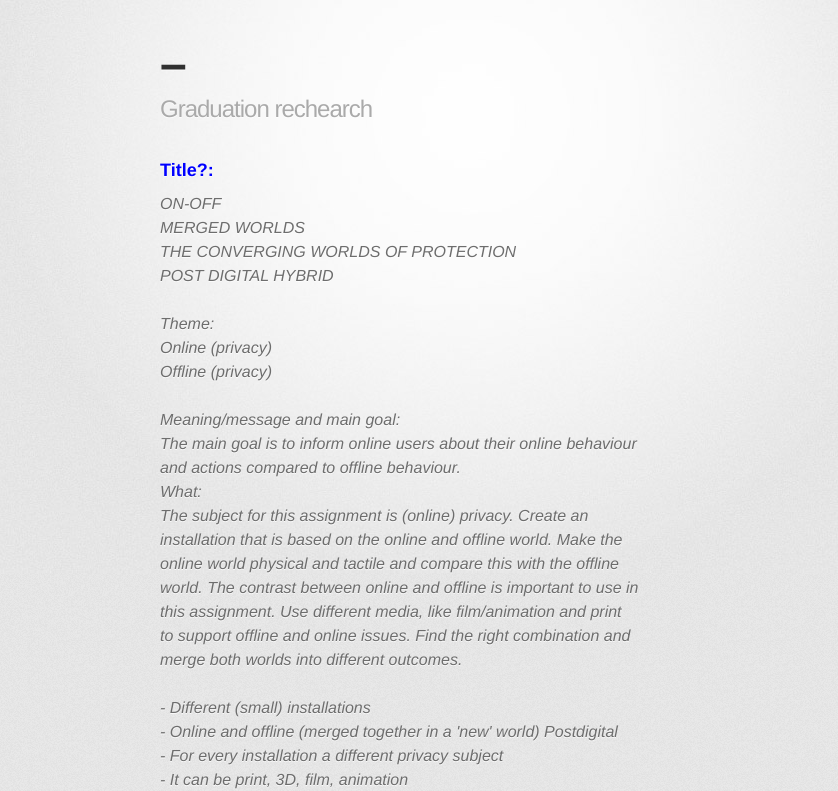
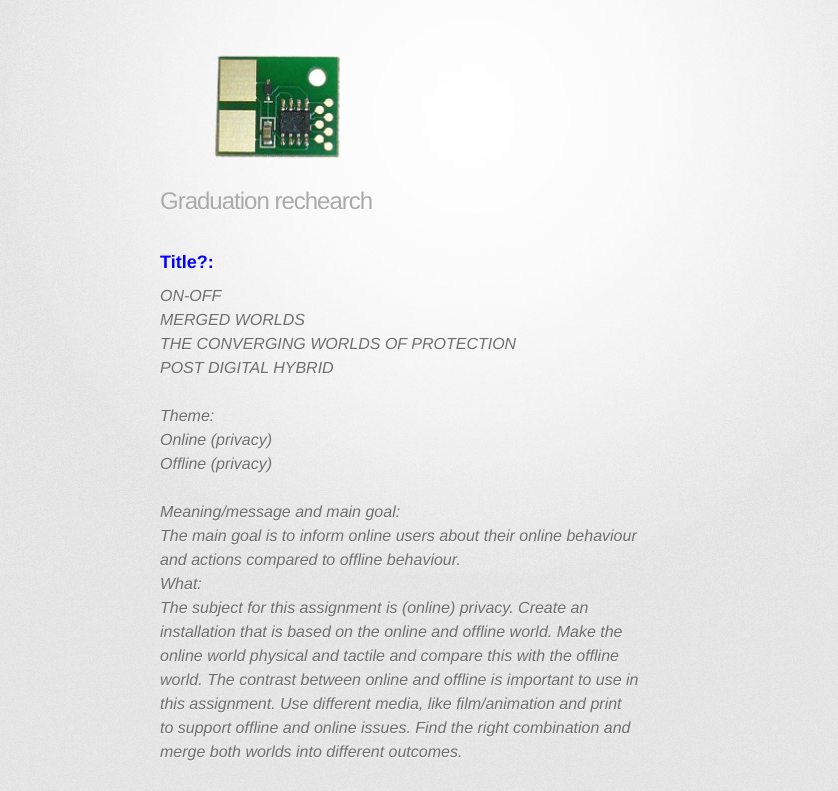
Before and after one commit to machteldstoop/eindaxamen, a plain HTML site: page index.html in a window 1280 px wide. Shown: the top 791 px of the page, without its empty margins (170-1008 px from the left). Drawn offline with Linux system fonts and the light colour scheme; a web font is replaced by a local one.

Commit message:
xacsdvcasdc

```diff
--- a/index.html
+++ b/index.html
@@ -23,14 +23,14 @@
       <div class="inner">
 
         <header>
-          <h1>–</h1>
+          <h1><img src="images/chip-lexmark-e330u.gif" width="232" height="137"></h1>
           <h2>Graduation rechearch</h2>
         </header>
 
 
 
         <h3><strong>Title?:
-        </strong></h3>
+      </strong></h3>
           <p>ON-OFF<br>
           MERGED WORLDS<br>
           THE CONVERGING WORLDS OF PROTECTION<br>
```
Also changed, not shown: images/chip-lexmark-e330u.gif (added), images/chip-lexmark-e330u.jpg (added), images/laser_cartridge_chips_hp_ce250a_hp_color_laserjet_cp3525_tonerchip_printerchip-4e9119e93d3578f9de0c0094a.jpg (added).
